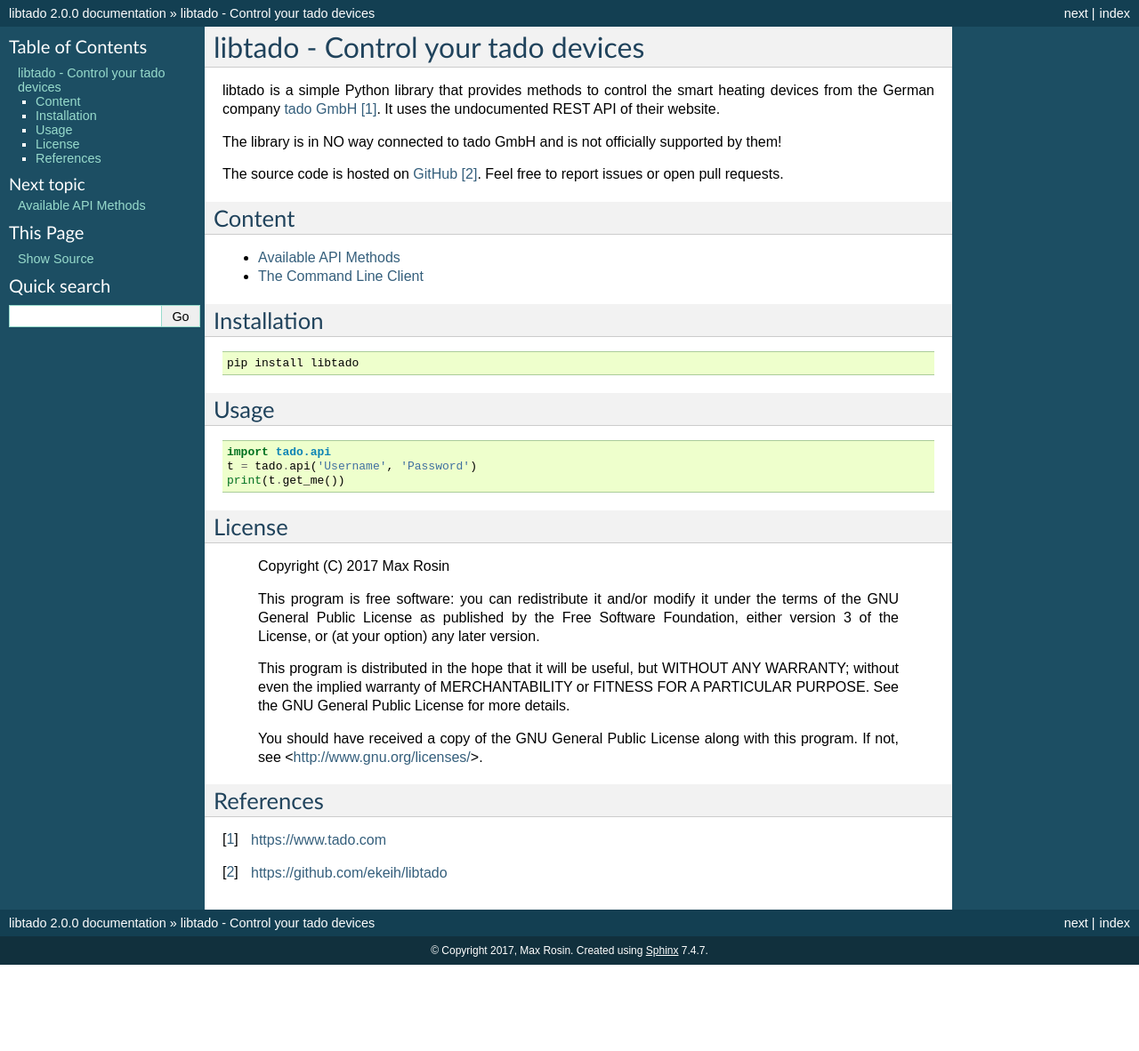
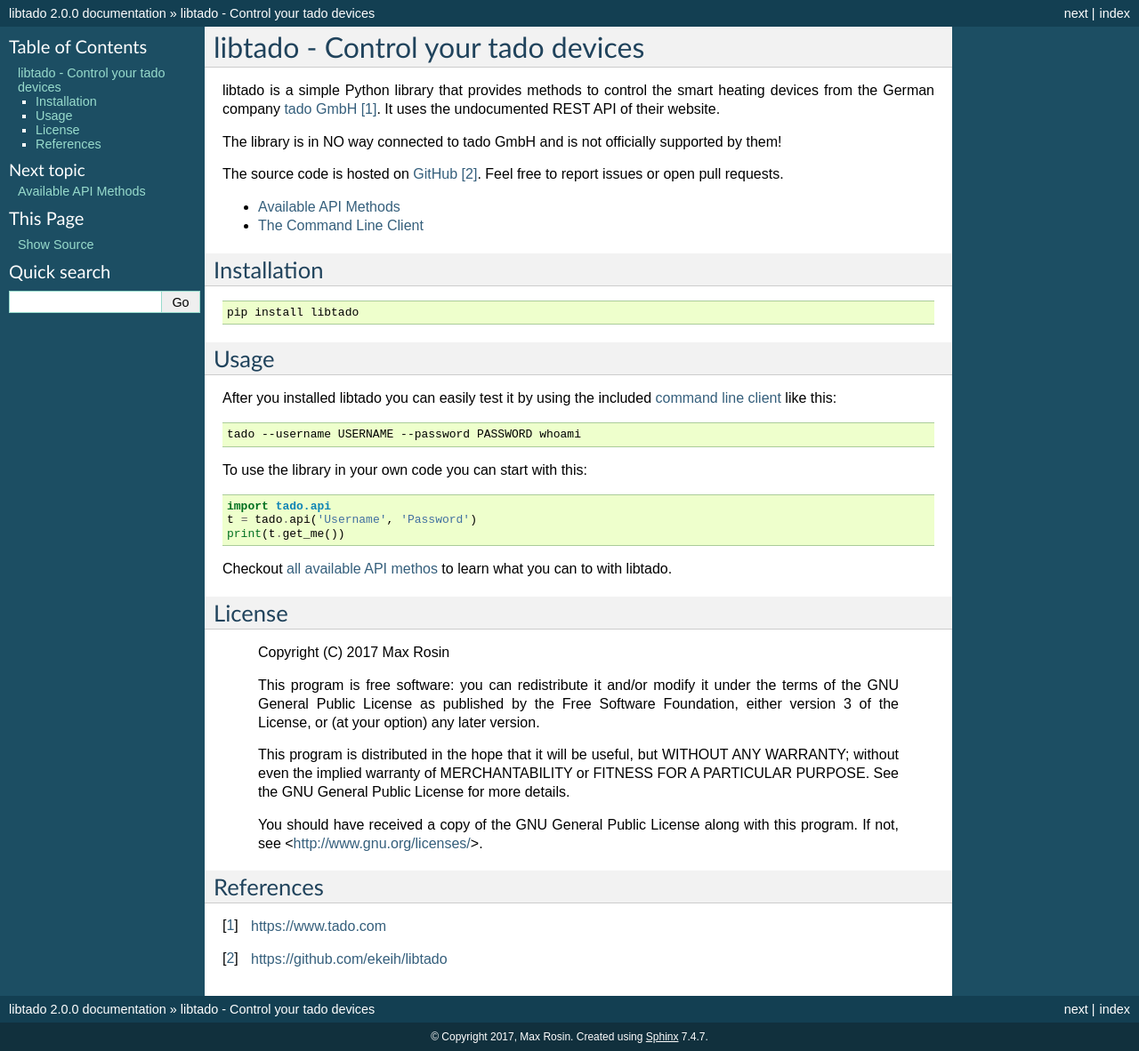
Before and after one commit to ekeih/libtado, a Sphinx documentation site: the page built from docs/source/index.rst, in a window 1280 px wide. Shown: the whole page at 89% size. Built offline with Sphinx 7.4.7, drawn with Linux system fonts in a browser that asks for light colours; before the commit the page ends 1085 px from its top, so only the background shows below that.

Commit message:
more docs

```diff
--- a/docs/source/api.rst
+++ b/docs/source/api.rst
@@ -1,3 +1,6 @@
+.. _api:
+
+=====================
 Available API Methods
 =====================
 
--- a/docs/source/cli.rst
+++ b/docs/source/cli.rst
@@ -1,3 +1,6 @@
+.. _cli:
+
+=======================
 The Command Line Client
 =======================
 
--- a/docs/source/index.rst
+++ b/docs/source/index.rst
@@ -12,10 +12,6 @@
 The source code is hosted on GitHub_. Feel free to report issues or open
 pull requests.
 
-
-*******
-Content
-*******
 
 .. toctree::
    :maxdepth: 2
@@ -37,12 +33,23 @@
 Usage
 *****
 
+After you installed libtado you can easily test it by using the included
+:ref:`command line client <cli>` like this:
+
+.. code-block:: bash
+
+   tado --username USERNAME --password PASSWORD whoami
+
+To use the library in your own code you can start with this:
+
 .. code-block:: python
 
   import tado.api
   t = tado.api('Username', 'Password')
   print(t.get_me())
 
+Checkout :ref:`all available API methos <api>` to learn what you can to with
+libtado.
 
 *******
 License
```
